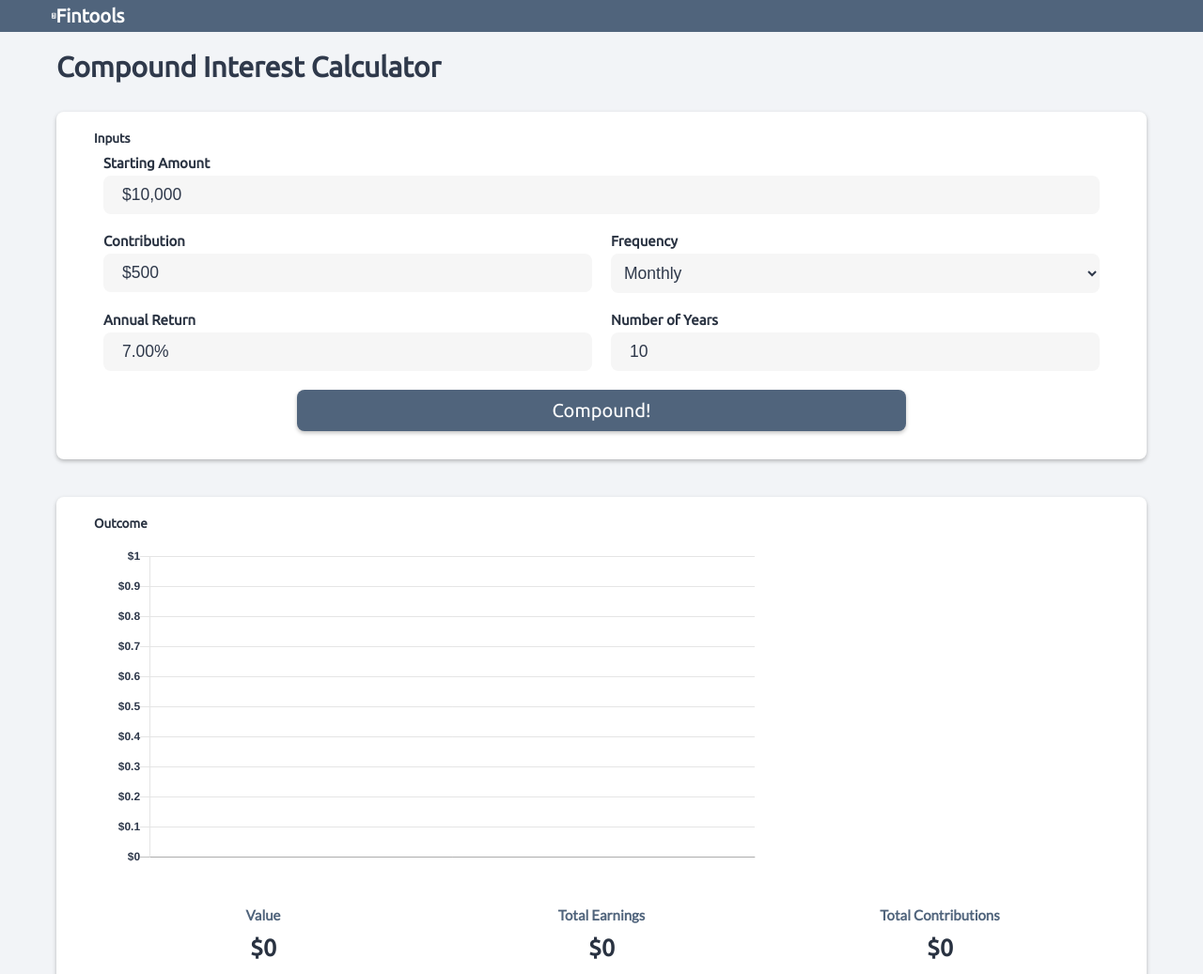
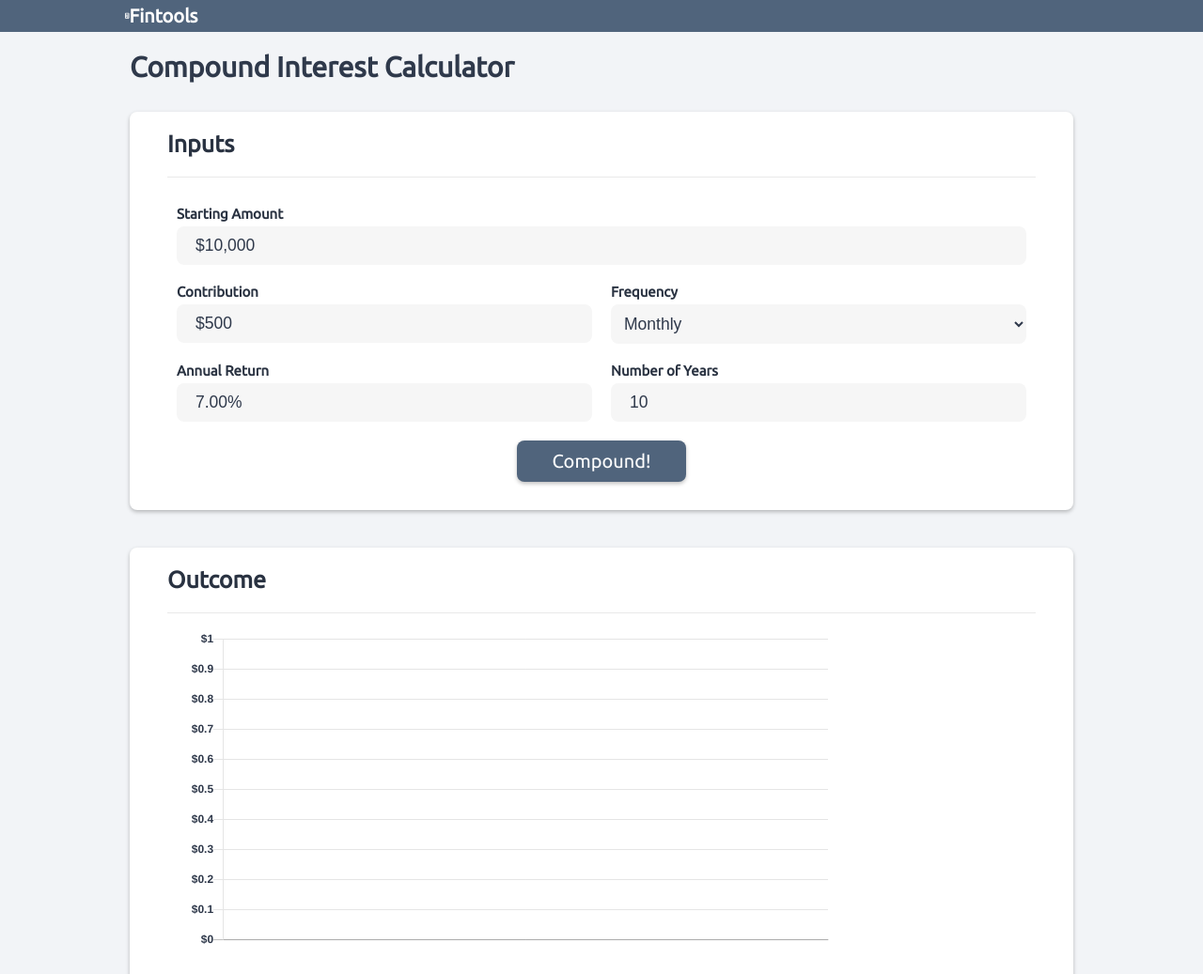
Before and after one commit to bradmeyn/compound_interest_calculator, a plain HTML site: page index.html in a window 1280 px wide. Shown: the top 1037 px of the page at 94% size. Drawn offline with nearby package versions, Linux system fonts and the light colour scheme.

Commit message:
add sass

```diff
--- a/index.html
+++ b/index.html
@@ -16,16 +16,18 @@
 <body>
   <div class="everything">
     <header class="header">
+      <div class="wrapper">
         <div class="header__content">
           <i class="fas fa-calculator"></i>
           <h1 class="header__title">
             Fintools
           </h1>
         </div>
+      </div>
     </header>
 
     <main class="main">
-
+      <div class="wrapper">
         <div class="main__content">
           <div class="main-heading-container">
             <h1 class="main__heading">Compound Interest Calculator</h1>
@@ -35,7 +37,7 @@
           <div class="components">
 
 
-          <div class="component component--inputs">
+            <div class="component">
               <h2 class="component__heading">Inputs</h2>
 
               <div class="inputs">
@@ -132,7 +134,7 @@
           </div>
         </div>
 
-
+      </div>
 
 
   </div>
--- a/styles/style.scss
+++ b/styles/style.scss
@@ -27,7 +27,6 @@
     --radius: 8px;
     --shadow-card: 0 2px 4px rgba(0, 0, 0, 0.25);
 
-
     --font-heading: "Ubuntu", sans-serif;
     --font-body: "Lato", sans-serif;
 
@@ -48,8 +47,12 @@ html {
 
 body {
     font-family: var(--font-body);
+    height: 100vh;
+}
 
-    height: 100vh;
+.wrapper {
+    margin: 0 auto;
+    max-width: 80%;
 }
 
 /* navbar */
@@ -62,25 +65,16 @@ body {
         color: var(--white);
         display: flex;
         align-items: center;
-        margin: 0 5rem;
         padding: 0.5rem;
-
     }
 
     &__title {
         font-size: 2rem;
-
         font-weight: 700;
         display: inline;
         font-family: var(--font-heading);
     }
-
-
 }
-
-
-
-
 
 .main {
     background-color: var(--primary-lightest);
@@ -89,21 +83,17 @@ body {
         color: var(--primary-dark);
         font-size: 3rem;
         font-family: var(--font-heading);
-        margin: 1rem 5rem;
+        margin: 1rem 0;
     }
 
     &__content {
-
         display: flex;
         padding: 1rem;
         margin: 0 auto;
         display: flex;
         flex-wrap: wrap;
     }
-
 }
-
-
 
 /* Components */
 
@@ -119,19 +109,18 @@ body {
     border-radius: var(--radius);
     font-size: 0.9rem;
     padding: 2rem 4rem;
-    margin: 2rem 5rem;
+    margin: 2rem 0;
 
     &__heading {
-        font-size: 2.5;
-
-        margin: 0;
+        border-bottom: 1px solid var(--grey-light);
+        font-size: 2.5rem;
+        margin-bottom: 2rem;
+        padding-bottom: 2rem;
         width: 100%;
         color: var(--primary-darkest);
         font-family: var(--font-heading);
     }
 }
-
-
 
 /* inputs */
 .multi-input-container {
@@ -139,7 +128,6 @@ body {
     width: 100%;
     flex-wrap: wrap;
 }
-
 
 .inputs {
     width: 100%;
@@ -150,7 +138,6 @@ body {
     position: relative;
     height: 80%;
 }
-
 
 .input {
     &__container {
@@ -166,8 +153,6 @@ body {
         overflow: auto;
         display: inline-block;
         flex: 1 1;
-
-        /* border: 1px solid red; */
     }
 
     &__container--contribution,
@@ -235,13 +220,7 @@ body {
         color: var(--grey);
         outline: none;
     }
-
 }
-
-
-
-
-
 
 .btn {
     display: flex;
@@ -249,7 +228,7 @@ body {
     background-color: var(--primary);
     font-size: 2rem;
     color: white;
-    width: 60%;
+    width: 18rem;
     display: relative;
     margin: 1rem auto;
     padding: 1rem;
@@ -261,16 +240,12 @@ body {
     box-shadow: var(--shadow-card);
     font-family: var(--font-heading);
 
-
     &:hover {
         background-color: var(--secondary);
         transform: translatey(-1px) scale(1.05);
         transition: all linear 0.2s;
     }
-
 }
-
-
 
 .taxable-income {
     font-size: 1.5rem;
@@ -296,7 +271,6 @@ body {
     text-align: center;
     vertical-align: center;
     position: relative;
-
     padding: 0.5rem;
     transform: translatey(-20px);
     transition: transform linear 0.3s;
@@ -319,7 +293,6 @@ body {
         padding: 0.2rem;
         color: var(--primary);
         font-size: 1.5rem;
-        /* border: 1px red solid; */
     }
 
     &__text {
@@ -339,22 +312,13 @@ body {
     &__text--negative {
         color: var(--secondary-dark);
     }
-
-
-
 }
-
-
 
 .chart-container {
     position: relative;
     padding: 1rem;
     width: 100%;
 }
-
-/* .outcome__container:last-of-type {
-  margin: 0;
-} */
 
 #myChart {}
 
```
Also changed, not shown: styles/style.css, 1 other file. Lines whose indentation alone changed are shown as unchanged.
